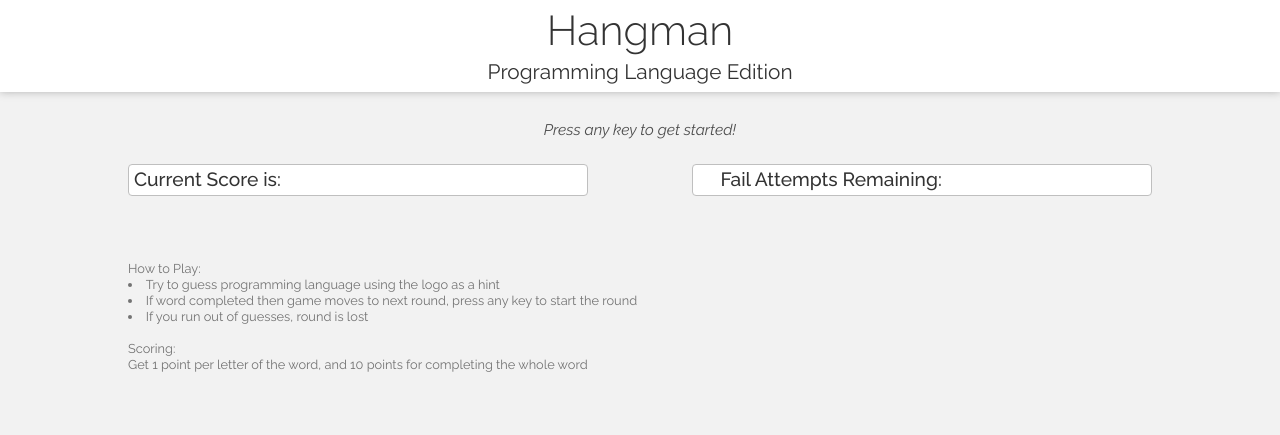
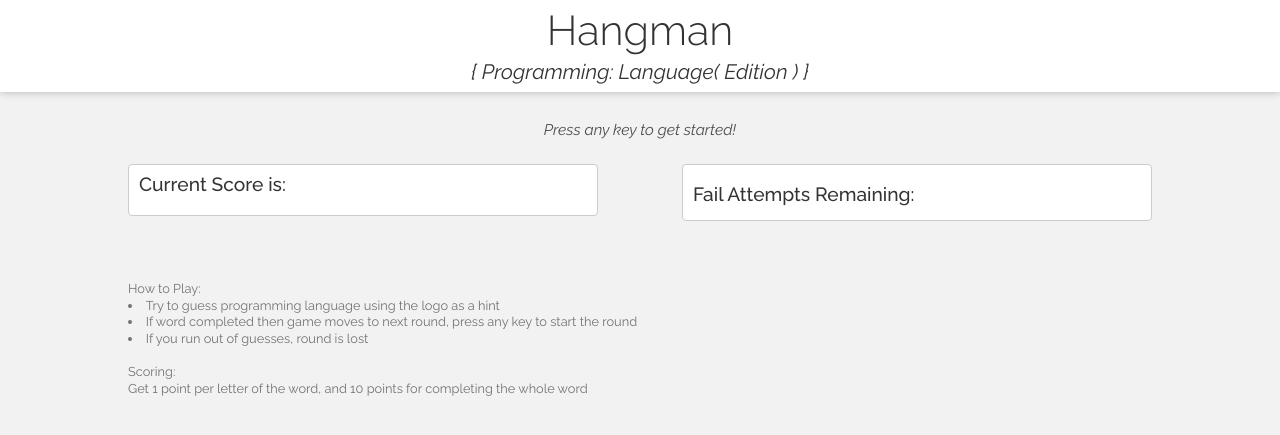
Before and after one commit to Alek-S/week-3-game, a PHP site: page / in a window 1280 px wide. Shown: the top 435 px of the page. Run offline with PHP 8.4, Linux system fonts and the light colour scheme.

Commit message:
Resolved bug with extra points given to previously played words, minor style tweaks

```diff
--- a/assets/css/style.css
+++ b/assets/css/style.css
@@ -19,6 +19,7 @@
 h2{
 	font-size: 1.3em;
 	text-align: center;
+	font-style: italic;
 }
 #gameArea{
 	display: inline-block;
@@ -48,21 +49,21 @@
 
 #leftCol{
 	width: 35%;
-	border: 1px solid #bfbfbf;
+	border: 1px solid #cccccc;
 	border-radius: 4px;
 	margin-bottom: 10px;
 	float: left;
 	margin-left: 10%;
-	padding: 5px;
+	padding: 10px;
 	background-color: #ffffff;
 }
 #rightCol{
 	width: 35%;
-	border: 1px solid #bfbfbf;
+	border: 1px solid #cccccc;
 	border-radius: 4px;
 	float: right;
 	margin-right: 10%;
-	padding: 5px;
+	padding: 10px;
 	background-color: #ffffff;
 }
 footer{
@@ -72,11 +73,22 @@
 	padding: 5px;
 	color: #737373;
 	font-family: 'Raleway', sans-serif;
-	line-height: 125%;
+	line-height: 130%;
 	font-size: .8em;
 
 }
-#word, #guessesRemaining, #guessedLetters{
-	width: 90%;
-    margin: auto;
+#score{
+	margin-bottom: 10px;
 }
+#word{
+	font-size: 1.5em;
+	margin-bottom: 10px;
+	text-align: center;
+}
+span{
+	color: #88cc00;
+}
+#guessedLetters{
+	text-align: center;
+	margin-top: 5px;
+}
--- a/assets/javascript/game.js
+++ b/assets/javascript/game.js
@@ -82,6 +82,9 @@
 	var playerGuess = event.key.toLowerCase();
 	console.log('Pressed: ' + playerGuess);
 
+	//display score
+	document.getElementById('scoreNumber').innerHTML = game.score
+
 	//if no current word
 	if(game.current === null){
 		// random generate number between 0 and 16, use as index from game.languageList, assign it to game.current
@@ -100,9 +103,6 @@
 		//populate word Div element
 		document.getElementById('word').innerHTML = wordDiv;
 	}
-
-	//display score
-	document.getElementById('scoreNumber').innerHTML = game.score
 
 	//display remaing number guesses on site
 	document.getElementById('remaining').innerHTML = game.remaining
@@ -172,18 +172,20 @@
 			//update document.getElementById(i).innerHTML for those indexes with letter
 			document.getElementById(i).innerHTML = letter + ' ';
 
-			//add to score
-			game.score++
 
-			//add to guessedRight array
-			game.guessedRight.push(letter);
-			console.log(game.guessedRight);
+			//if not in gueesed array
+			if(game.guessedRight.indexOf(letter) === -1){
+
+				// add to guessedRight array
+				game.guessedRight.push(letter);
+				console.log(game.guessedRight);
+				//add to score
+				game.score++
+			}
 		}
 	}
 
-	//if letter not played yet
-	if(game.guessedRight.indexOf(letter) === -1){
-		//display score
-		document.getElementById('scoreNumber').innerHTML = game.score
-	}
+	//update display score
+	document.getElementById('scoreNumber').innerHTML = game.score
+
 }
--- a/index.html
+++ b/index.html
@@ -14,7 +14,7 @@
 
 	<header>
 		<h1>Hangman</h1>
-		<h2>Programming Language Edition</h2>
+		<h2>{ Programming: Language( Edition ) }</h2>
 	</header>
 
 	<div id="logo">
```
